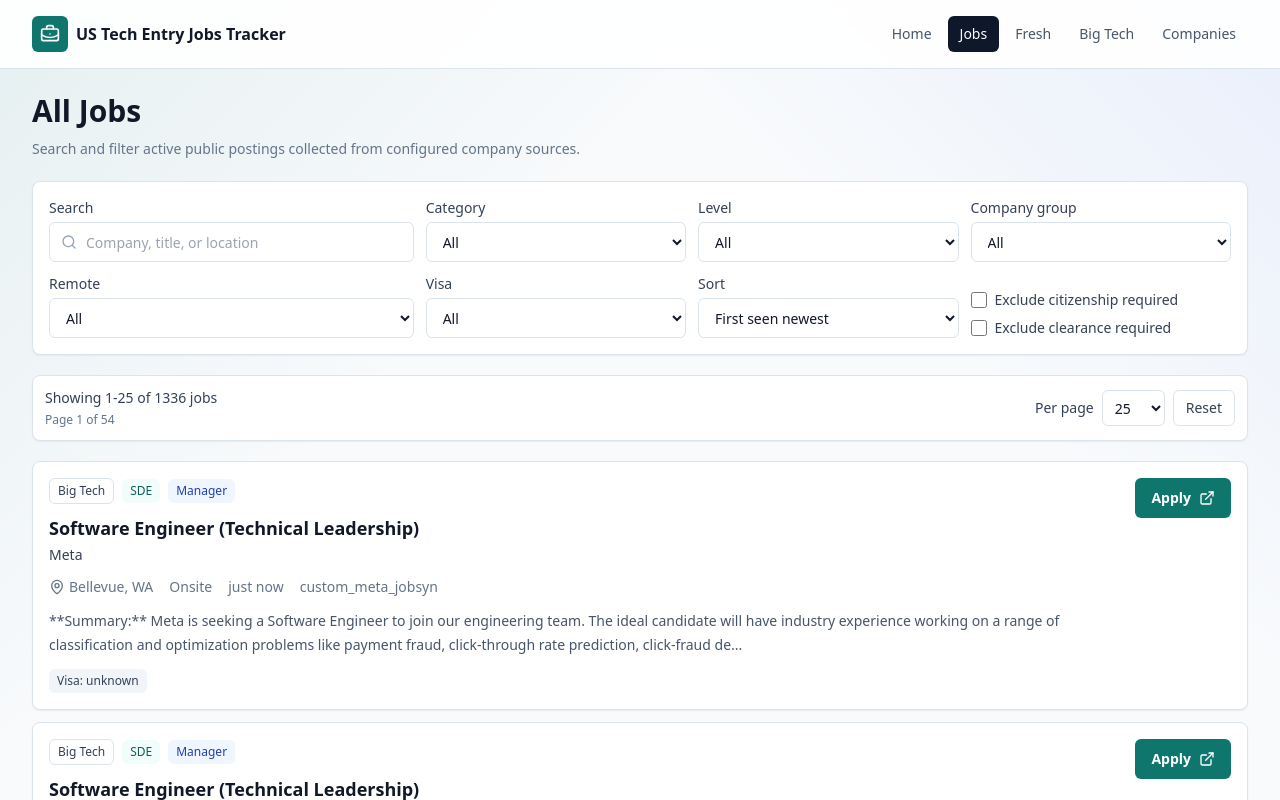
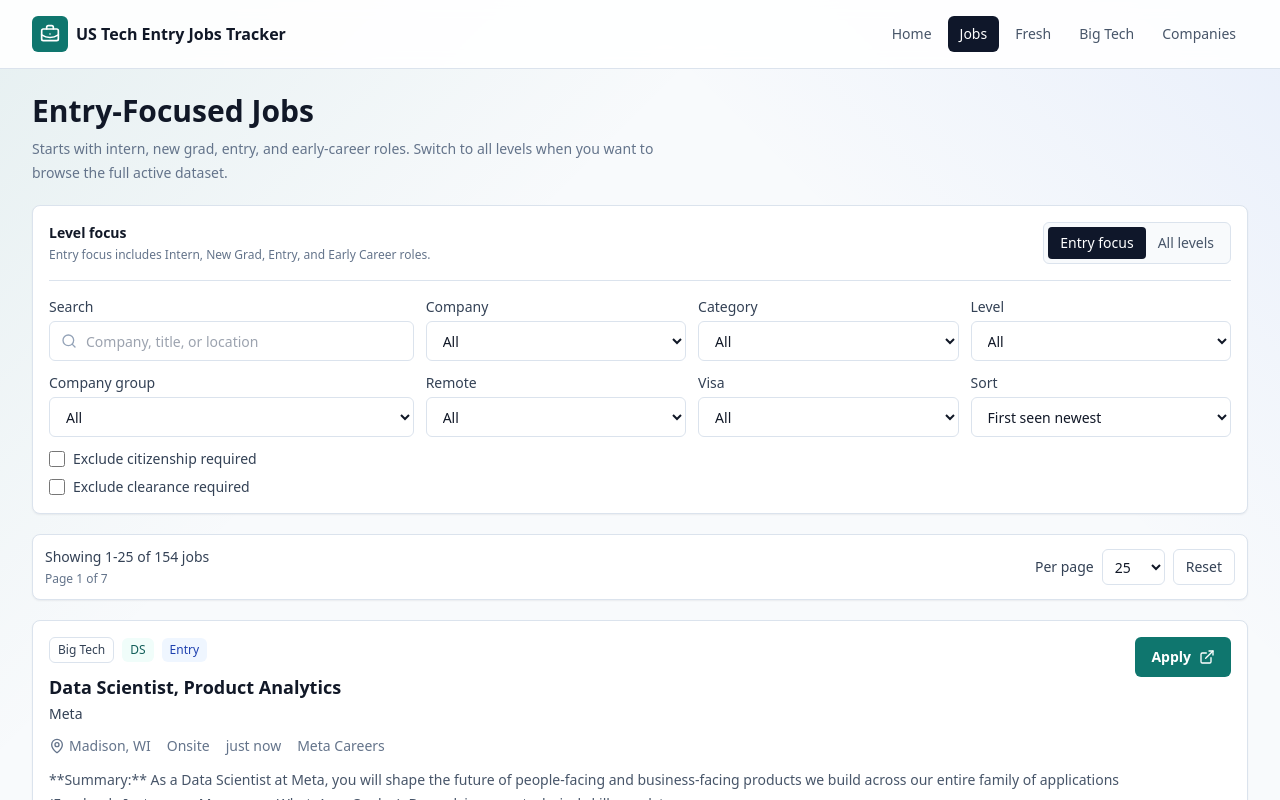
Before and after one commit to xuzhihuiCSY/entryJobTracker, a Next.js app: page /jobs in a window 1280 px wide. Shown: the top 800 px of the page. Built offline with nearby package versions, Linux system fonts and the light colour scheme.

Commit message:
Improve entry job browsing UX

```diff
--- a/app/jobs/page.tsx
+++ b/app/jobs/page.tsx
@@ -7,12 +7,13 @@
   return (
     <div className="grid gap-5">
       <div>
-        <h1 className="text-3xl font-semibold text-ink">All Jobs</h1>
+        <h1 className="text-3xl font-semibold text-ink">Entry-Focused Jobs</h1>
         <p className="mt-2 max-w-2xl text-sm leading-6 text-muted">
-          Search and filter active public postings collected from configured company sources.
+          Starts with intern, new grad, entry, and early-career roles. Switch to all levels when
+          you want to browse the full active dataset.
         </p>
       </div>
-      <JobFilters jobs={jobs} />
+      <JobFilters jobs={jobs} defaultEntryOnly />
     </div>
   );
 }
--- a/components/JobCard.tsx
+++ b/components/JobCard.tsx
@@ -30,6 +30,21 @@
   return "Visa: unknown";
 }
 
+function sourceLabel(value: string): string {
+  const labels: Record<string, string> = {
+    ashby: "Ashby",
+    greenhouse: "Greenhouse",
+    lever: "Lever",
+    custom_amazon: "Amazon Jobs",
+    custom_apple: "Apple Jobs",
+    custom_google: "Google Careers",
+    custom_meta_jobsyn: "Meta Careers",
+    custom_microsoft: "Microsoft Careers",
+    custom_nvidia: "NVIDIA Careers"
+  };
+  return labels[value] ?? value.replaceAll("_", " ");
+}
+
 export function JobCard({ job }: JobCardProps) {
   return (
     <article className="rounded-lg border border-line bg-white p-4 shadow-subtle">
@@ -53,7 +68,7 @@
             </span>
             <span className="capitalize">{job.remote_type}</span>
             <span>{relativeTime(job.first_seen)}</span>
-            <span>{job.source_platform}</span>
+            <span>{sourceLabel(job.source_platform)}</span>
           </div>
           {job.description_snippet ? (
             <p className="mt-3 line-clamp-2 text-sm leading-6 text-slate-600">
--- a/components/JobFilters.tsx
+++ b/components/JobFilters.tsx
@@ -2,7 +2,7 @@
 
 import { useEffect, useMemo, useState } from "react";
 import { ChevronLeft, ChevronRight, Search } from "lucide-react";
-import { DEFAULT_FILTERS, filterJobs, uniqueValues } from "@/lib/filters";
+import { DEFAULT_FILTERS, filterJobs, isEntryLevel, uniqueValues } from "@/lib/filters";
 import type { Job, JobFilterState, JobSort } from "@/lib/types";
 import { JobCard } from "@/components/JobCard";
 
@@ -10,6 +10,7 @@
   jobs: Job[];
   initialFilters?: Partial<JobFilterState>;
   emptyMessage?: string;
+  defaultEntryOnly?: boolean;
 };
 
 const PAGE_SIZE_OPTIONS = [25, 50, 100];
@@ -131,17 +132,20 @@
 export function JobFilters({
   jobs,
   initialFilters,
-  emptyMessage = "No matching jobs found."
+  emptyMessage = "No matching jobs found.",
+  defaultEntryOnly = false
 }: JobFiltersProps) {
   const [filters, setFilters] = useState<JobFilterState>({
     ...DEFAULT_FILTERS,
     ...initialFilters
   });
+  const [entryOnly, setEntryOnly] = useState(defaultEntryOnly);
   const [page, setPage] = useState(1);
   const [pageSize, setPageSize] = useState(25);
 
   const options = useMemo(
     () => ({
+      companies: uniqueValues(jobs, "company"),
       categories: uniqueValues(jobs, "category"),
       levels: uniqueValues(jobs, "level"),
       companyGroups: uniqueValues(jobs, "company_group"),
@@ -151,7 +155,14 @@
     [jobs]
   );
 
-  const visibleJobs = useMemo(() => filterJobs(jobs, filters), [jobs, filters]);
+  const baseVisibleJobs = useMemo(() => filterJobs(jobs, filters), [jobs, filters]);
+  const visibleJobs = useMemo(
+    () =>
+      entryOnly && filters.level === "all"
+        ? baseVisibleJobs.filter((job) => isEntryLevel(job))
+        : baseVisibleJobs,
+    [baseVisibleJobs, entryOnly, filters.level]
+  );
   const totalPages = Math.max(1, Math.ceil(visibleJobs.length / pageSize));
   const currentPage = Math.min(page, totalPages);
   const pageStart = (currentPage - 1) * pageSize;
@@ -161,7 +172,7 @@
 
   useEffect(() => {
     setPage(1);
-  }, [filters, jobs, pageSize]);
+  }, [filters, jobs, pageSize, entryOnly]);
 
   useEffect(() => {
     setPage((current) => Math.min(current, totalPages));
@@ -170,6 +181,34 @@
   return (
     <div className="grid gap-5">
       <section className="rounded-lg border border-line bg-white p-4 shadow-subtle">
+        <div className="mb-4 flex flex-col gap-3 border-b border-line pb-4 sm:flex-row sm:items-center sm:justify-between">
+          <div>
+            <p className="text-sm font-semibold text-ink">Level focus</p>
+            <p className="mt-1 text-xs text-muted">
+              Entry focus includes Intern, New Grad, Entry, and Early Career roles.
+            </p>
+          </div>
+          <div className="inline-flex w-fit rounded-md border border-line bg-slate-50 p-1">
+            <button
+              type="button"
+              onClick={() => setEntryOnly(true)}
+              className={`rounded px-3 py-1.5 text-sm font-medium ${
+                entryOnly ? "bg-slate-900 text-white" : "text-slate-600 hover:text-slate-950"
+              }`}
+            >
+              Entry focus
+            </button>
+            <button
+              type="button"
+              onClick={() => setEntryOnly(false)}
+              className={`rounded px-3 py-1.5 text-sm font-medium ${
+                !entryOnly ? "bg-slate-900 text-white" : "text-slate-600 hover:text-slate-950"
+              }`}
+            >
+              All levels
+            </button>
+          </div>
+        </div>
         <div className="grid gap-3 lg:grid-cols-[minmax(16rem,1.4fr)_repeat(3,minmax(10rem,1fr))]">
           <label className="grid gap-1 text-sm font-medium text-slate-700">
             Search
@@ -188,6 +227,12 @@
               />
             </span>
           </label>
+          <SelectField
+            label="Company"
+            value={filters.company}
+            options={options.companies}
+            onChange={(company) => setFilters((current) => ({ ...current, company }))}
+          />
           <SelectField
             label="Category"
             value={filters.category}
@@ -230,6 +275,7 @@
               className="h-10 rounded-md border border-line bg-white px-3 text-sm text-ink outline-none focus:border-accent focus:ring-2 focus:ring-teal-100"
             >
               <option value="first_seen_desc">First seen newest</option>
+              <option value="entry_first">Entry roles first</option>
               <option value="company_asc">Company</option>
               <option value="title_asc">Title</option>
             </select>
@@ -293,7 +339,10 @@
           </label>
           <button
             type="button"
-            onClick={() => setFilters({ ...DEFAULT_FILTERS, ...initialFilters })}
+            onClick={() => {
+              setFilters({ ...DEFAULT_FILTERS, ...initialFilters });
+              setEntryOnly(defaultEntryOnly);
+            }}
             className="h-9 rounded-md border border-line bg-white px-3 text-sm font-medium text-slate-700 hover:bg-slate-50"
           >
             Reset
--- a/lib/filters.ts
+++ b/lib/filters.ts
@@ -4,6 +4,7 @@
 
 export const DEFAULT_FILTERS: JobFilterState = {
   query: "",
+  company: "all",
   category: "all",
   level: "all",
   companyGroup: "all",
@@ -32,6 +33,7 @@
   const filtered = jobs.filter((job) => {
     const haystack = `${job.company} ${job.title} ${job.location_raw}`.toLowerCase();
     if (query && !haystack.includes(query)) return false;
+    if (filters.company !== "all" && job.company !== filters.company) return false;
     if (filters.category !== "all" && job.category !== filters.category) return false;
     if (filters.level !== "all" && job.level !== filters.level) return false;
     if (filters.companyGroup !== "all" && job.company_group !== filters.companyGroup) return false;
@@ -47,6 +49,11 @@
 
 export function sortJobs(jobs: Job[], sort: JobFilterState["sort"]): Job[] {
   return [...jobs].sort((a, b) => {
+    if (sort === "entry_first") {
+      const entryDelta = Number(isEntryLevel(b)) - Number(isEntryLevel(a));
+      if (entryDelta !== 0) return entryDelta;
+      return Date.parse(b.first_seen) - Date.parse(a.first_seen);
+    }
     if (sort === "company_asc") {
       return a.company.localeCompare(b.company) || a.title.localeCompare(b.title);
     }
--- a/lib/types.ts
+++ b/lib/types.ts
@@ -71,10 +71,11 @@
   sources_synced: number;
 };
 
-export type JobSort = "first_seen_desc" | "company_asc" | "title_asc";
+export type JobSort = "first_seen_desc" | "entry_first" | "company_asc" | "title_asc";
 
 export type JobFilterState = {
   query: string;
+  company: string;
   category: string;
   level: string;
   companyGroup: string;
```
